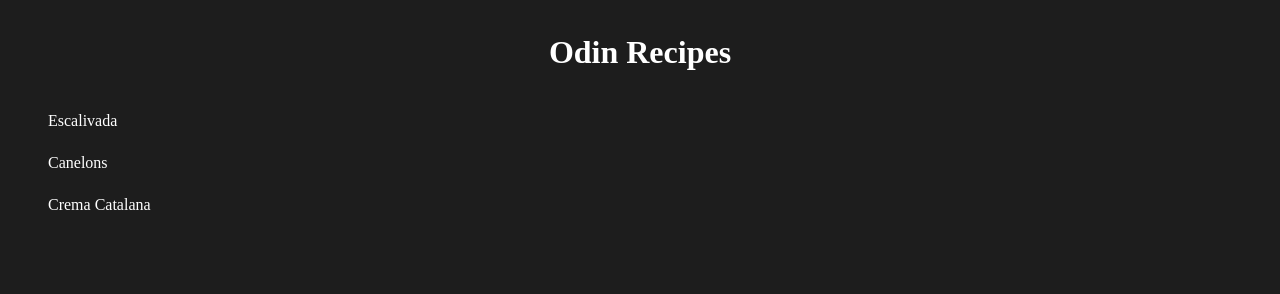
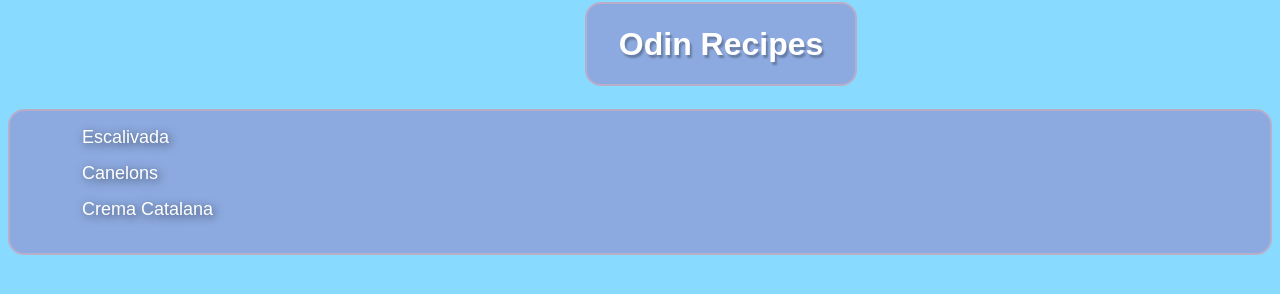
Before and after one commit to jbusomm/odin-recipes, a plain HTML site: page index.html in a window 1280 px wide. Drawn offline with Linux system fonts and the light colour scheme; a web font is replaced by a local one.

Commit message:
Add boxes and new colors to index

```diff
--- a/index.html
+++ b/index.html
@@ -3,13 +3,18 @@
     <meta charset="UTF-8">
     <title>Odin Recipes</title>
     <link rel="stylesheet" href="style.css">
+    <link rel="stylesheet" href="https://fonts.googleapis.com/css?family=ADLaM Display">
 <body>
-<h1 class="centered">Odin Recipes</h1>
+    <div class="title">
+        <h1 class="o-title">Odin Recipes</h1>
+    </div>
+        <div class="recipes">
             <ul class="left">
                 <li><a href="./recipes/escalivada.html">Escalivada</a></li>
                 <li><a href="./recipes/canelons.html">Canelons</a></li>
                 <li><a href="./recipes/cremacatalana.html">Crema Catalana</a></li>
             </ul>
+        </div>
     </body>
 
     </html>
--- a/style.css
+++ b/style.css
@@ -1,6 +1,6 @@
 * {
     color: white;
-    margin-top: 10px;
+    margin-top: 0px;
     line-height: 2;
 }
 
@@ -8,6 +8,35 @@
     text-align: center;
 }
 
+.o-title {
+    font-family: "Brush Script MT", sans-serif;
+    border: 2px solid #dbb1bc8e;
+    background-color: #8f95d3b1;
+    color: white;
+    padding: 0.5rem 2rem;
+    border-radius: 1rem;
+    text-shadow: 2px 3px 2px #00000047;
+}
+
+.title {
+    text-align: center;
+    display: inline-block;
+    position: relative;
+    left: 45%;
+    padding: 2px 0.5rem;
+
+}
+
+.recipes {
+    font-family: "ADLaM Display", sans-serif;
+    font-size: 18px;
+    border: 2px solid #dbb1bc8e;
+    background-color: #8f95d3b1;
+    color: white;
+    padding: 0.5rem 2rem;
+    border-radius: 1rem;
+    text-shadow: 2px 2px 10px #000000a7;
+}
 
 .pcenter {
     margin-left: 550px;
@@ -27,7 +56,7 @@ a {
 }
 
 body {
-    background-color: #1d1d1d;
+    background-color: #89daff;
 }
 
 .img-center {
```
Lines whose indentation alone changed are shown as unchanged.
